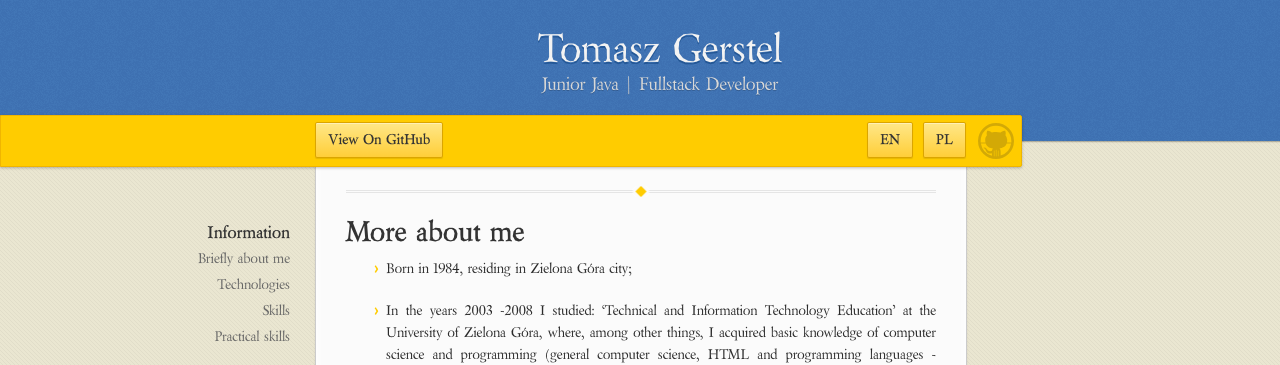
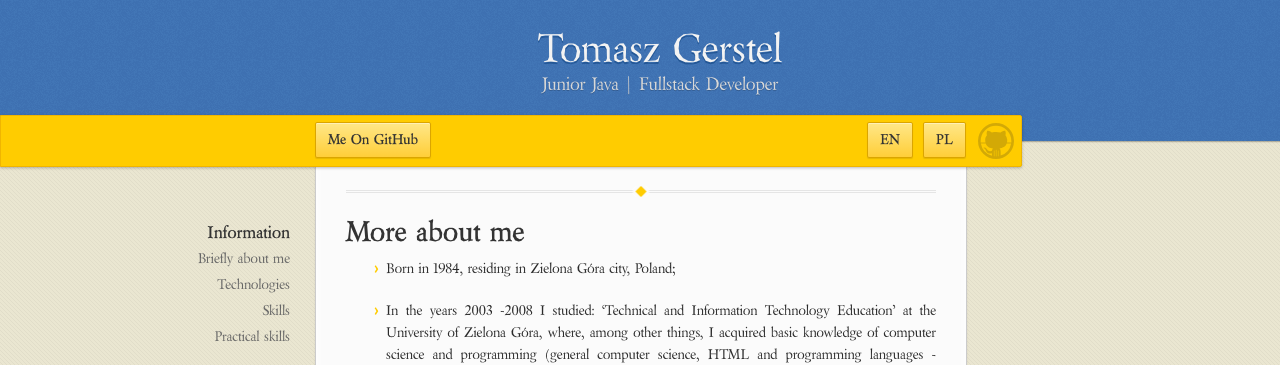
Before and after one commit to TomaszGerstel/Tomasz-Gerstel---My-IT-portfolio, a Jekyll site: the page built from index_en.md, in a window 1280 px wide and 900 px high, scrolled down 6928 px. Shown: the top 365 px of the window. Built offline with Jekyll 4.4.1, drawn with Linux system fonts in a browser that asks for light colours; our own code applies the rules of GitHub Pages for plain Markdown files; some of the changed text lies outside the part shown.

Commit message:
link_contact

```diff
--- a/_layouts/default.html
+++ b/_layouts/default.html
@@ -27,11 +27,11 @@
         <span id="logo"></span>
 
         <!-- <a href="{{ site.github.repository_url }}" class="button fork"><strong>View On GitHub</strong></a> -->
-        <a href="{{ site.github.owner_url }}" class="button fork"><strong>View On GitHub</strong></a>
+        <a href="{{ site.github.owner_url }}" class="button fork"><strong>Me On GitHub</strong></a>
         <div class="languages">
             <ul>
               <li><a href="en.html" class="button">EN</a></li>
-              <li><a href="{{ site.baseurl }}" class="button">PL</a></li>
+              <li><a href="index.html" class="button">PL</a></li>
             </ul>
           </div>
         {% if site.show_downloads %}
--- a/index_en.md
+++ b/index_en.md
@@ -206,7 +206,7 @@ A simple puzzle game where you move blocks to arrange them in a row in the corre
 
 # More about me
 
-* Born in 1984, residing in Zielona Góra city;
+* Born in 1984, residing in Zielona Góra city, Poland;
 
 * In the years 2003 -2008 I studied: 'Technical and Information Technology Education' at the University of Zielona Góra, where, among other things, I acquired basic knowledge of computer science and programming (general computer science, HTML and programming languages - mainly Turbo Pascal) and gained pedagogical preparation for teaching technology and computer science ( IT teaching practices);
 
```
Also changed, not shown: other parts of index_en.md (+1 -1 lines), index.md (+1 -0 lines).
